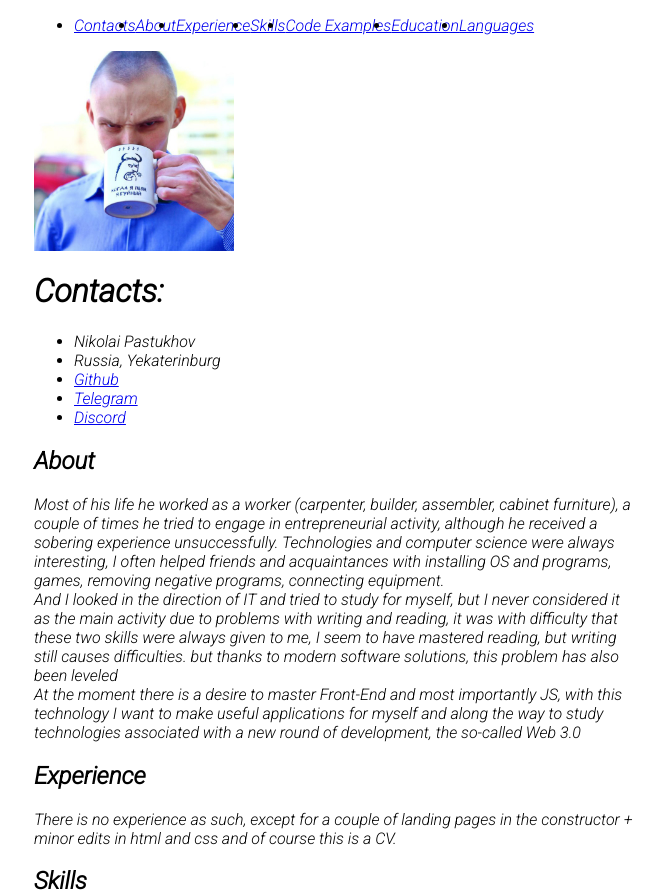
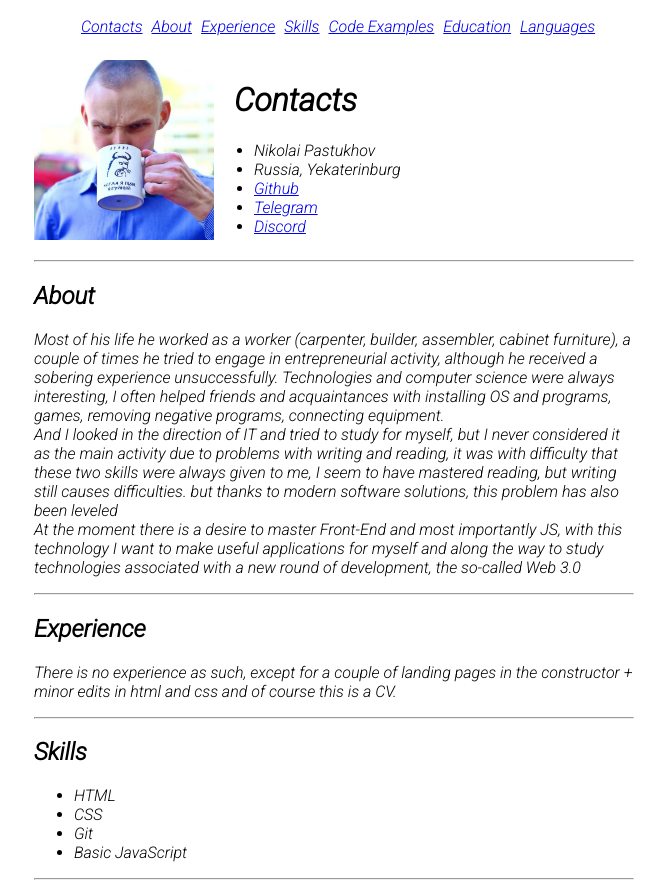
Before and after one commit to websummary/rsschool-cv, a plain HTML site: page index.html in a window 1280 px wide. Shown: the top 890 px of the page, without its empty margins (306-971 px from the left). Drawn offline with Linux system fonts and the light colour scheme.

Commit message:
feat: css

```diff
--- a/index.html
+++ b/index.html
@@ -28,11 +28,12 @@
     </ul>
   </header>
   <main class="main">
+    <div class="container">
       <div class="cont-my-photo">
         <img src="./assets/my-photo.jpeg" alt="My Photo">
       </div>
       <div class="Contacts" id="Contacts">
-      <h1>Contacts:</h1>
+          <h1>Contacts</h1>
         <ul>
           <li>Nikolai Pastukhov</li>
           <li>Russia, Yekaterinburg</li>
@@ -42,15 +43,19 @@
 
         </ul>
       </div>
+    </div>
+    <hr>
     <div class="About" id="About">
       <h2>About</h2>
       <p>Most of his life he worked as a worker (carpenter, builder, assembler, cabinet furniture), a couple of times he tried to engage in entrepreneurial activity, although he received a sobering experience unsuccessfully. Technologies and computer science were always interesting, I often helped friends and acquaintances with installing OS and programs, games, removing negative programs, connecting equipment.
       <br>And I looked in the direction of IT and tried to study for myself, but I never considered it as the main activity due to problems with writing and reading, it was with difficulty that these two skills were always given to me, I seem to have mastered reading, but writing still causes difficulties. but thanks to modern software solutions, this problem has also been leveled
       <br>At the moment there is a desire to master Front-End and most importantly JS, with this technology I want to make useful applications for myself and along the way to study technologies associated with a new round of development, the so-called Web 3.0</p>
+      <hr>
     </div>
     <div class="Experience" id="Experience">
       <h2>Experience</h2>
       <p>There is no experience as such, except for a couple of landing pages in the constructor + minor edits in html and css and of course this is a CV.</p>
+      <hr>
     </div>
     <div class="Skills" id="Skills">
       <h2>Skills</h2>
@@ -60,6 +65,7 @@
         <li>Git</li>
         <li>Basic JavaScript</li>
       </ul></p>
+      <hr>
     </div>
     <div class="Code" id="Code">
       <h2>Code Examples</h2>
@@ -71,20 +77,23 @@
               return 'Odd';
       }</pre>
       <a href="https://www.codewars.com/users/websummary" target="_blank">CodeWars</a>
+      <hr>
     </div>
     <div class="Education" id="Education">
       <h2>Education</h2>
       <p>Specialized secondary, profession carpentry.</p>
       <a href="https://www.freecodecamp.org/nikolayos" target="_blaock">freeCodeCamp</a>
+      <hr>
     </div>
     <div class="Languages" id="Languages">
       <h2>Languages</h2>
       <p>Russian Native</p>
       <p>English A0.5</p>
+      <hr>
     </div>
   </main>
   <footer class="footer">
-    <p>© 2021</p>
+    <p>© 2022</p>
     <a href="https://github.com/websummary" target="_blank">Github</a>
     <a href="https://rs.school/js/" target="_block">
       <img src="./assets/rs_school_js.svg" alt="RSSchool JS" width="125" height="50">
--- a/style.css
+++ b/style.css
@@ -3,7 +3,7 @@ body {
   display: flex;
   flex-direction: column;
   justify-content: space-between;
-  margin: 0 auto;
+  margin: auto;
   width: 600px;
 }
 
@@ -11,19 +11,56 @@ body {
   box-sizing : border-box;
 }
 
+main {
+  margin-top: 60px;
+}
+
+.header {
+  display: flex;
+  position: fixed;
+    background: #fff;
+    z-index: 1000;
+
+}
+
 .nav-list {
   display: flex;
+  list-style-type: none;
+}
 
-  align-items: center;
+.nav-item {
+  text-align: left;
+  padding: 1px 2px;
+  float: left;
+  text-decoration: none;
+}
+
+.nav-lin {
+  margin-left: 5px;
+}
+
+.container {
+  display: flex;
+
 }
 
 .cont-my-photo {
   display: flex;
-  width: 200px;
-  height: 200px;
+
+  width: 180px;
+  height: 180px;
 }
 
 .contacts {
+  padding: 20px;
+}
+
+h1 {
+  margin-left: 20px;
+}
+
+.footer {
   display: flex;
-
+  justify-content: space-between;
+  align-items: center;
 }
```
Lines whose indentation alone changed are shown as unchanged.
